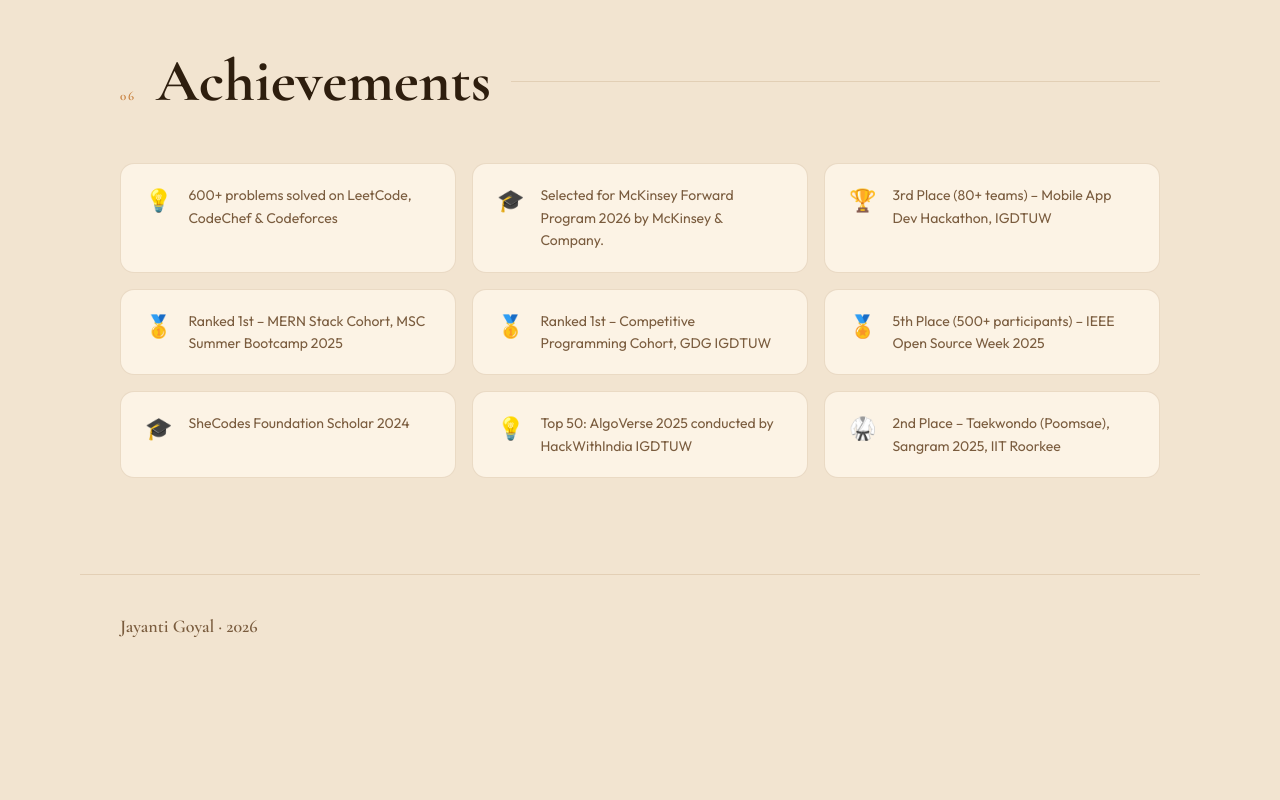
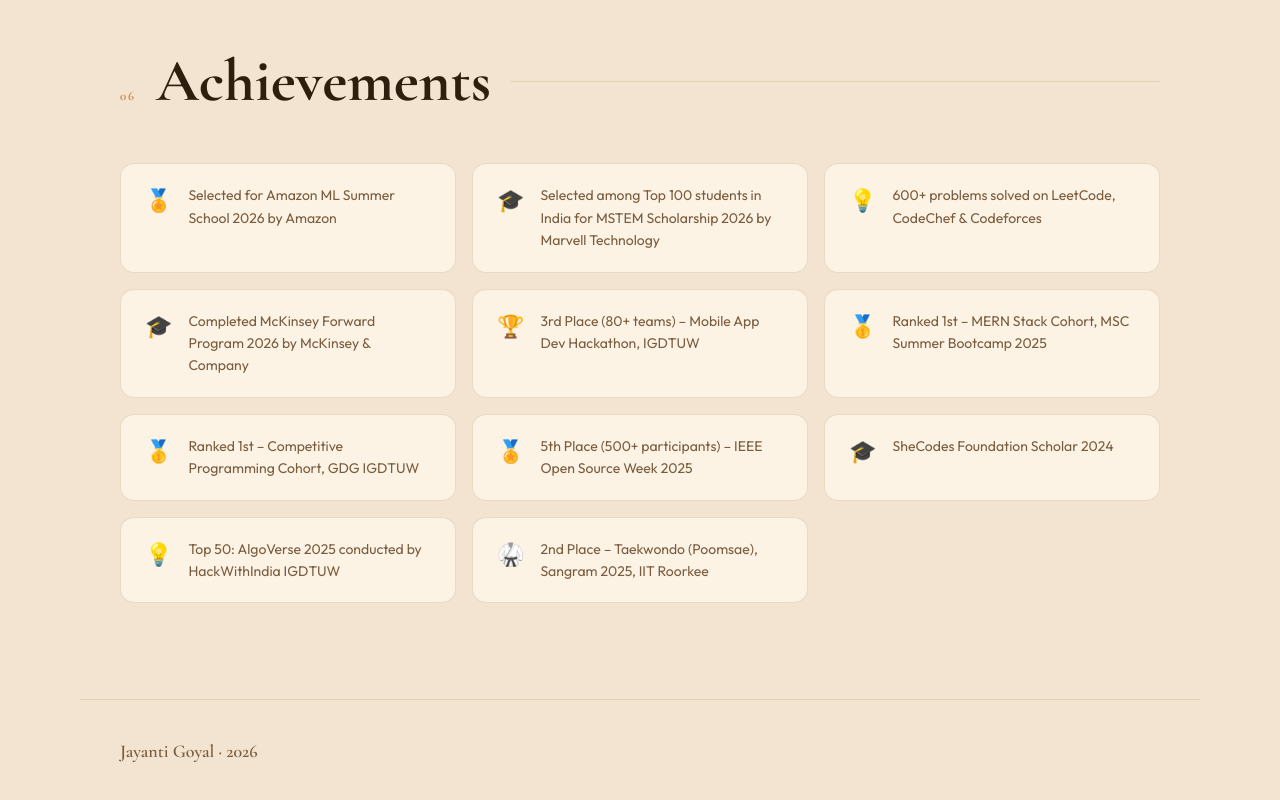
Before and after one commit to jayantigoyal1/portfolio, a React (Vite) app: page / in a window 1280 px wide. Shown: the part 5160-5960 px from the top of the page. Before the commit the page ends 5837 px from the top, so only its background shows below. Built offline with nearby package versions, Linux system fonts and the light colour scheme.

Commit message:
Update resume links and achievements in App.jsx

```diff
--- a/src/App.jsx
+++ b/src/App.jsx
@@ -91,8 +91,10 @@
   },
 
   achievements: [
+    { icon: "🏅", text: " Selected for Amazon ML Summer School 2026 by Amazon" },
+    { icon: "🎓", text: "Selected among Top 100 students in India for MSTEM Scholarship 2026 by Marvell Technology" },
     { icon: "💡", text: "600+ problems solved on LeetCode, CodeChef & Codeforces" },
-    { icon: "🎓", text: "Selected for McKinsey Forward Program 2026 by McKinsey & Company." },
+    { icon: "🎓", text: "Completed McKinsey Forward Program 2026 by McKinsey & Company" },
     { icon: "🏆", text: "3rd Place (80+ teams) – Mobile App Dev Hackathon, IGDTUW" },
     { icon: "🥇", text: "Ranked 1st – MERN Stack Cohort, MSC Summer Bootcamp 2025" },
     { icon: "🥇", text: "Ranked 1st – Competitive Programming Cohort, GDG IGDTUW" },
@@ -225,7 +227,7 @@
         </div>
 
         {/*  */}
-        <button className="nav-resume" onClick={() => window.open("https://drive.google.com/file/d/1B9KUQtG5apTjOnhaa2zNi3zFDLNqpL5S/view?usp=sharing", "_blank")}>
+        <button className="nav-resume" onClick={() => window.open("https://drive.google.com/file/d/1EfbAmSRfsWCy1id-BJHEIQVfS57XrB_k/view?usp=sharing", "_blank")}>
           RESUME
         </button>
       </nav>
@@ -523,7 +525,7 @@
               <p>{DATA.about}</p>
               <div style={{ marginTop: 28 }}>
                 {/*  */}
-                <button className="btn-primary" onClick={() => window.open("https://drive.google.com/file/d/1B9KUQtG5apTjOnhaa2zNi3zFDLNqpL5S/view?usp=sharing", "_blank")}>
+                <button className="btn-primary" onClick={() => window.open("https://drive.google.com/file/d/1EfbAmSRfsWCy1id-BJHEIQVfS57XrB_k/view?usp=sharing", "_blank")}>
                   Download Resume
                 </button>
               </div>
```
